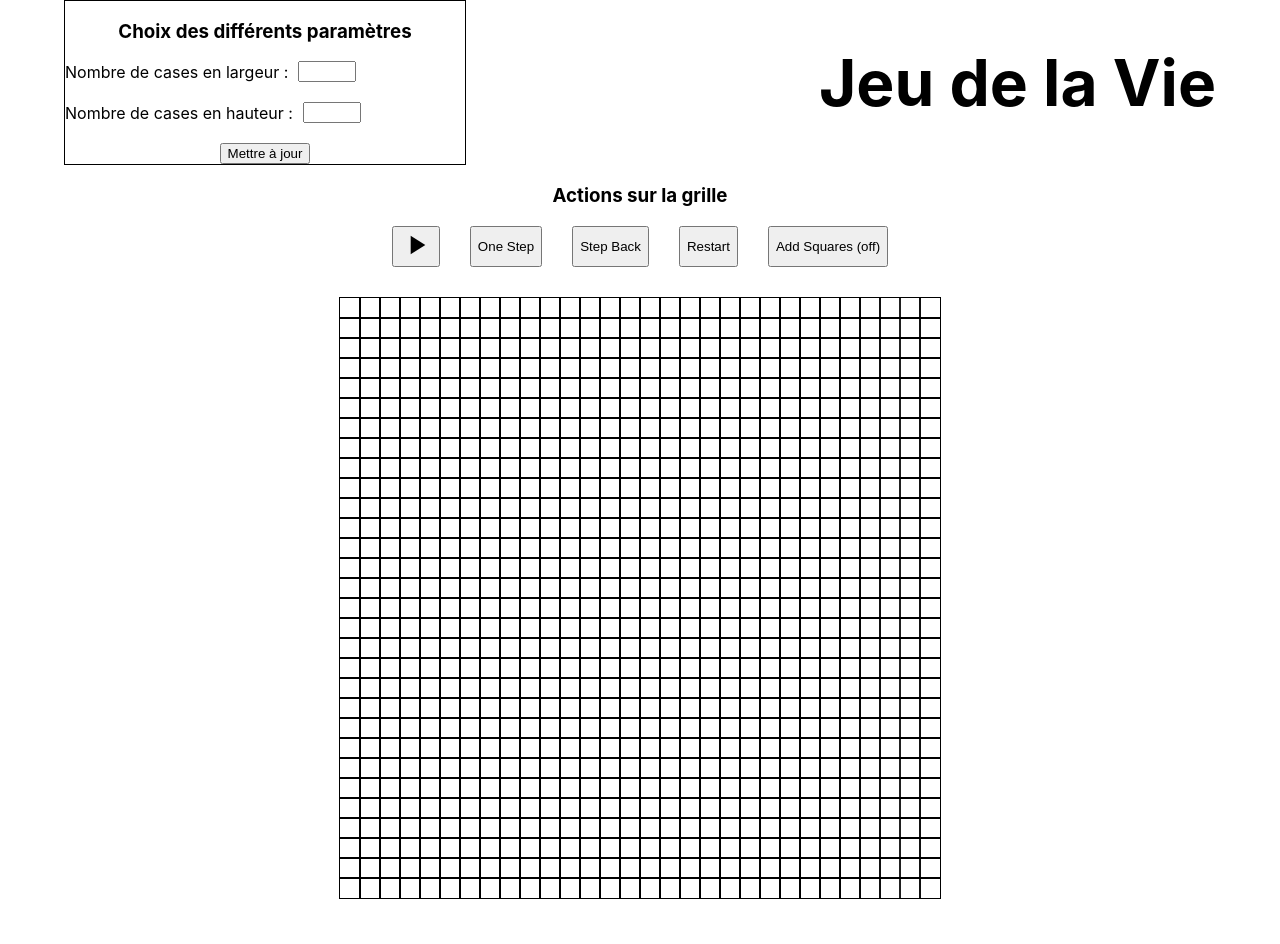
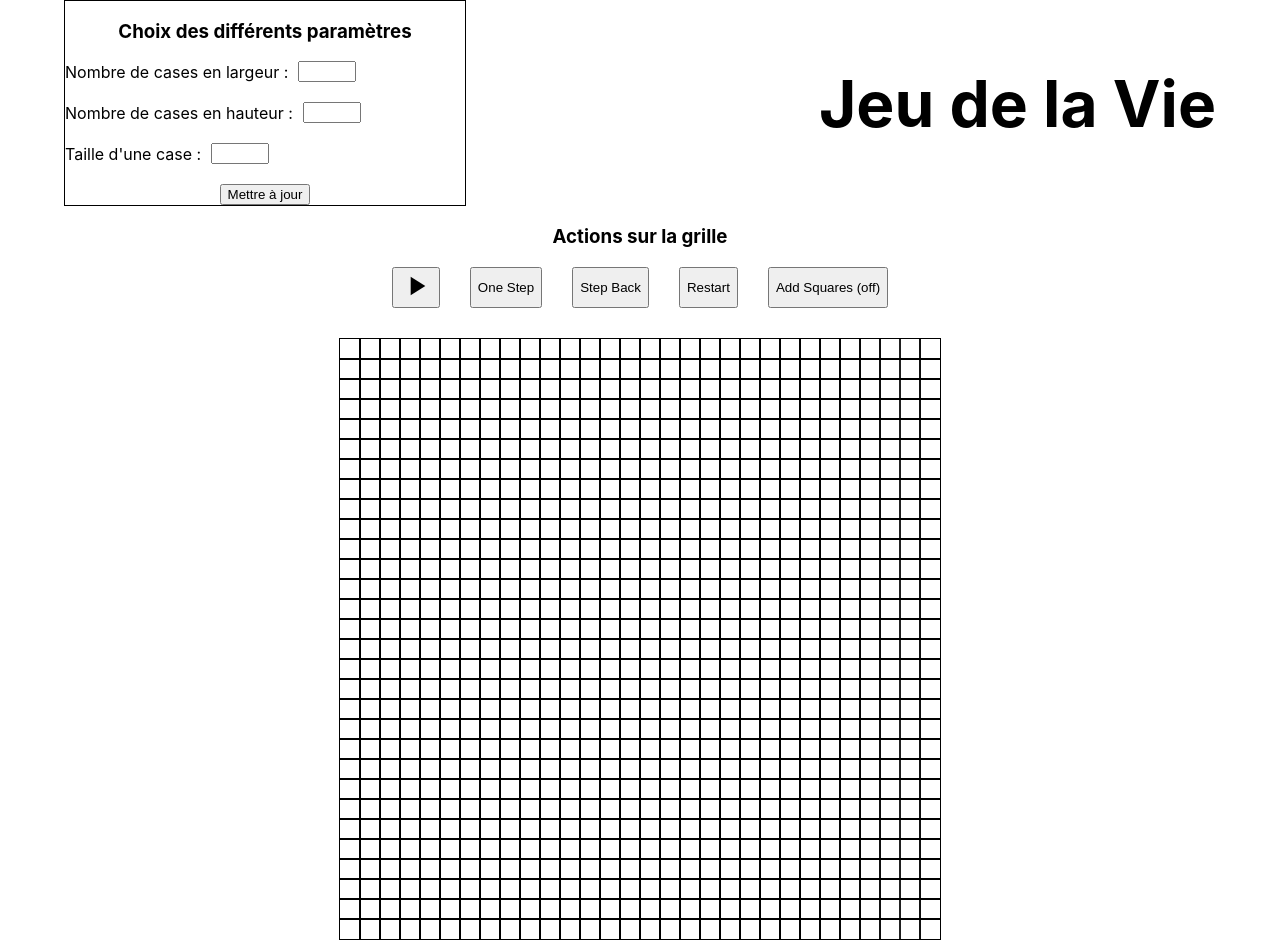
Before and after one commit to Corentin648/GameOfLifeWeb, a React (Create React App) app: page / in a window 1280 px wide. Before the commit the page ends 903 px from the top, so only its background shows below. Built offline with nearby package versions, Linux system fonts and the light colour scheme.

Commit message:
ajout du champ pour changer la taille des cases

```diff
--- a/src/Quadrillage.js
+++ b/src/Quadrillage.js
@@ -16,6 +16,7 @@ class Quadrillage extends Component{
             casesHauteur : 30,   // nombre de cases en hauteur
             changerCasesLargeur : '',   // nouveau nombre de cases en largeur
             changerCasesHauteur : '',   // nouveau nombre de cases en hauteur
+            changerTailleCases : '',    // nouvelle taille de case
             tailleCase : 20,   // taille d'une case
             start : false,   // la partie n'est pas lancée au départ
             tailleChangee: false, // indique si la taille de la grille vient d'être changée
@@ -288,10 +289,12 @@ class Quadrillage extends Component{
     handlerChangerTailleEcran = (event) => {
         const nouvelleLargeur = parseInt(this.state.changerCasesLargeur);
         const nouvelleHauteur = parseInt(this.state.changerCasesHauteur);
-        if (!isNaN(nouvelleLargeur) && !isNaN(nouvelleHauteur)) {
+        const nouvelleTailleCase = parseInt(this.state.changerTailleCase);
+        if (!isNaN(nouvelleLargeur) && !isNaN(nouvelleHauteur) && !isNaN(nouvelleTailleCase)) {
             this.setState({
-                casesLargeur: parseInt(this.state.changerCasesLargeur),
-                casesHauteur: parseInt(this.state.changerCasesHauteur),
+                casesLargeur: nouvelleLargeur,
+                casesHauteur: nouvelleHauteur,
+                tailleCase: nouvelleTailleCase
             })
             this.setState({
                 tailleChangee: true
@@ -315,6 +318,13 @@ class Quadrillage extends Component{
         })
     }
 
+    handlerChampTailleCase = (event) => {
+        this.setState({
+            changerTailleCase: event.target.value
+        })
+    }
+
+
     /* Cette fonction est celle qui va être appelée par le composant appelant  */
     render(){
         return(
@@ -331,6 +341,10 @@ class Quadrillage extends Component{
                             <Form.Group style={{display: "flex", justifyContent: "left", alignItems: "center", paddingTop: "20px"}} controlId={"formChangerHauteur"}>
                                 <Form.Label style={{paddingRight: "10px"}}>Nombre de cases en hauteur :</Form.Label>
                                 <input style={{width:"50px"}} type="text" value={this.state.changerCasesHauteur} onChange={this.handlerChampHauteur} />
+                            </Form.Group>
+                            <Form.Group style={{display: "flex", justifyContent: "left", alignItems: "center", paddingTop: "20px"}} controlId={"formChangerTailleCase"}>
+                                <Form.Label style={{paddingRight: "10px"}}>Taille d'une case :</Form.Label>
+                                <input style={{width:"50px"}} type="text" value={this.state.changerTailleCase} onChange={this.handlerChampTailleCase} />
                             </Form.Group>
                             <Button style={{marginTop: "20px"}} type="submit" variant="primary">Mettre à jour</Button>
                         </Form>
```
